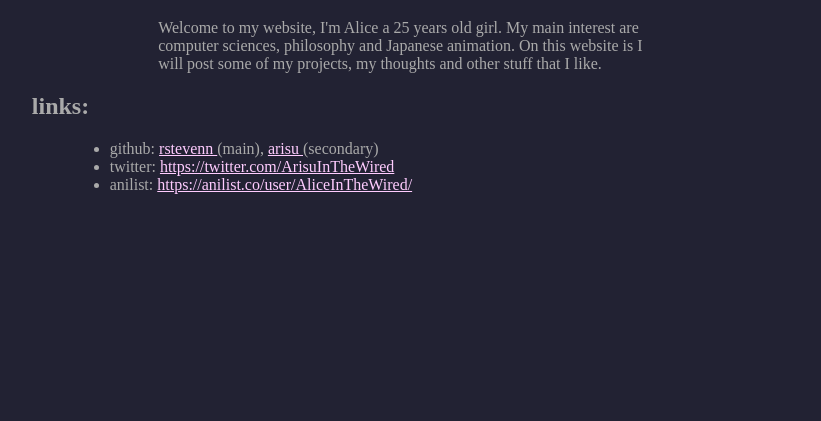
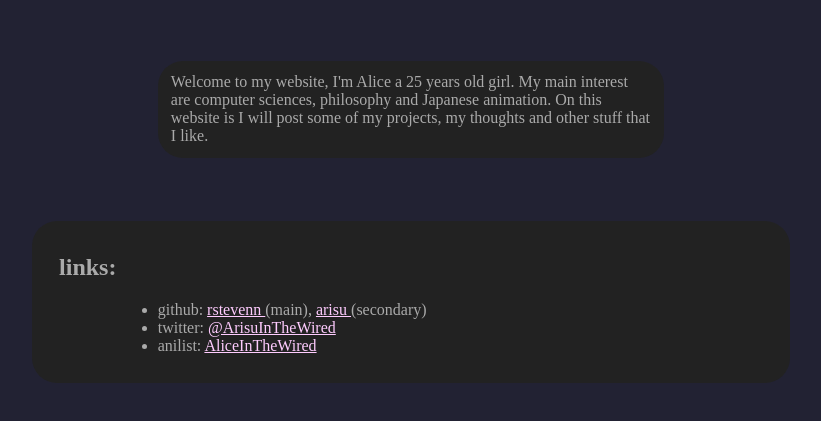
Before and after one commit to ArisuInTheWired/ArisuInTheWired.github.io, a plain HTML site: page index.html in a window 1280 px wide. Shown: the part 61-482 px from the top of the page, without its empty margins (229-1050 px from the left). Drawn offline with Linux system fonts and the light colour scheme.

Commit message:
better style

```diff
--- a/index.html
+++ b/index.html
@@ -14,14 +14,14 @@
             Hello wired
         </h1>
 
-        <div id="presentation">
+        <div id="presentation" class="box">
             Welcome to my website, I'm Alice a 25 years old girl.
             My main interest are computer sciences, philosophy and Japanese animation.
             On this website is I will post some of my projects, my thoughts and other
             stuff that I like.
         </div>
 
-        <div id="ltree">
+        <div id="ltree" class="box">
             <h2 id="ltree_title">
                 links:
             </h2>
@@ -30,8 +30,8 @@
                 <ul>
                     <li> github: <a class="ltree" href="https://github.com/rstevenn/"> rstevenn </a> (main),
                         <a class="ltree" href="https://github.com/ArisuInTheWired/"> arisu </a>    (secondary) </li>
-                    <li> twitter: <a class="ltree" href="https://twitter.com/ArisuInTheWired">https://twitter.com/ArisuInTheWired </a></li>
-                    <li> anilist: <a class="ltree" href="https://anilist.co/user/AliceInTheWired/"> https://anilist.co/user/AliceInTheWired/</a></li>
+                    <li> twitter: <a class="ltree" href="https://twitter.com/ArisuInTheWired">@ArisuInTheWired </a></li>
+                    <li> anilist: <a class="ltree" href="https://anilist.co/user/AliceInTheWired/">AliceInTheWired </a></li>
                 </ul>
             </div>
         </div>
--- a/style/main.css
+++ b/style/main.css
@@ -14,6 +14,18 @@ body {
 }
 
 
+
+/* box */
+.box {
+    background-color: #222;
+    padding-top:    1%;
+    padding-left:   1%;
+    padding-right:  1%;
+    padding-bottom: 1%;
+    margin-top:   5%;
+    border-radius: 25px;
+}
+
 /* link tree */
 #ltree {
     color: #AAAAAA;
@@ -21,13 +33,18 @@ body {
     margin-right: 20%;
 }
 
+#ltree_title {
+    margin-left:  2%;
+    margin-right: 2%;
+}
+
 #ltree_core {
-    margin-left:  5%;
-    margin-right: 5%;
+    margin-left: 10%;
 }
 
 
 .ltree{
+    text-align: center;
     color: #ffccff;
 }
 
```
